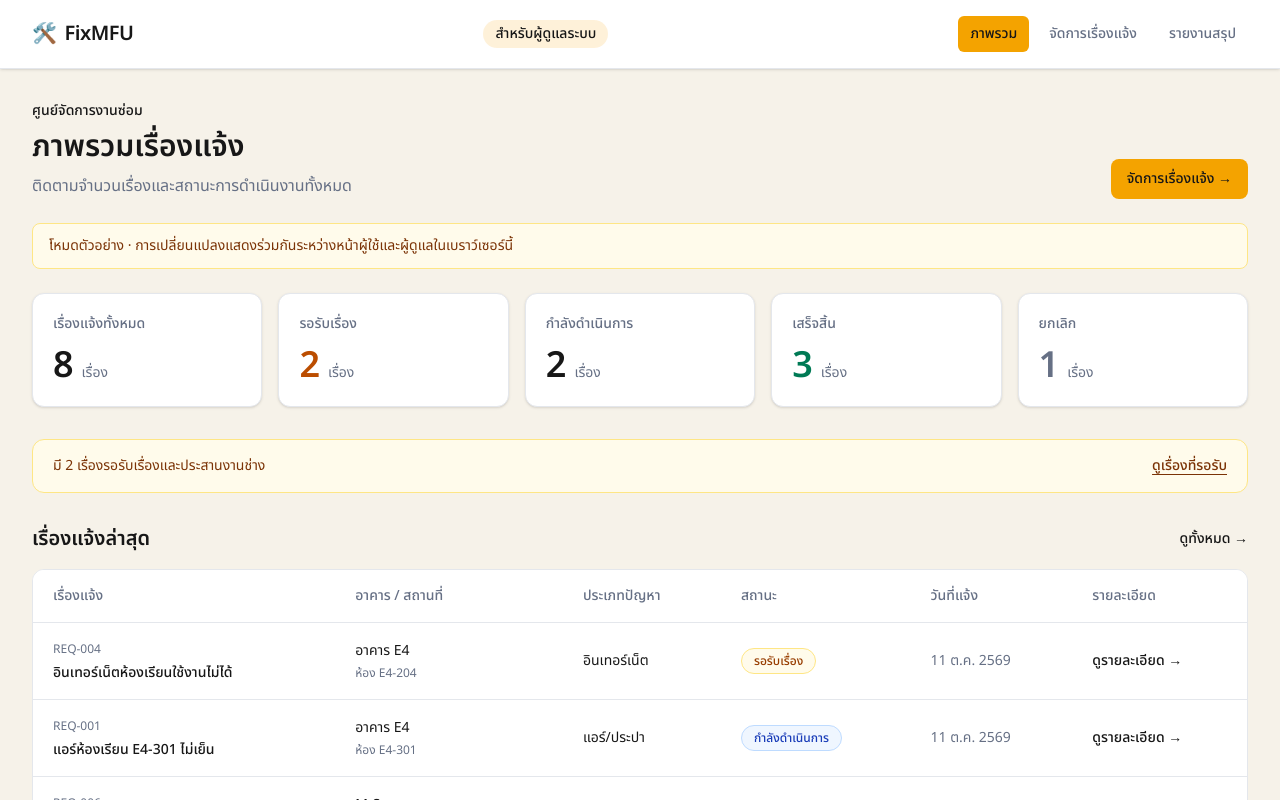
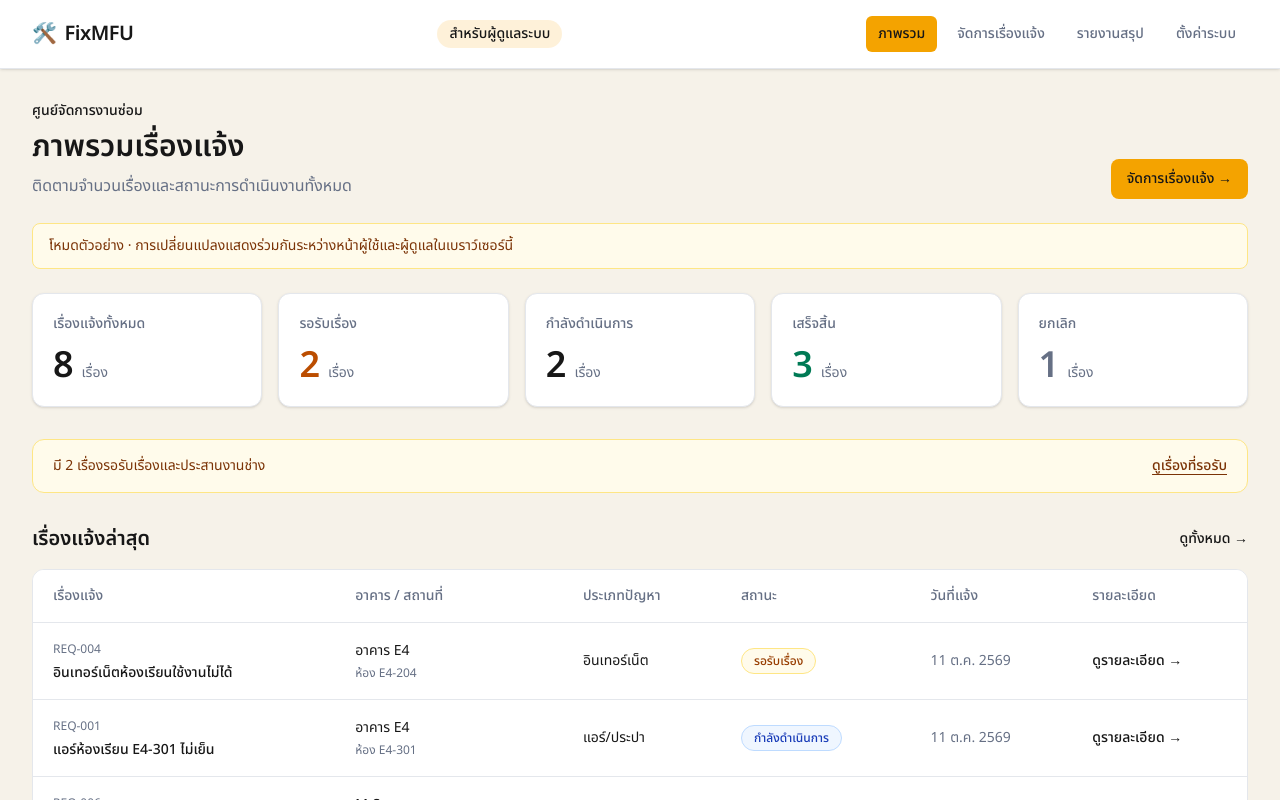
Before and after one commit to surachanon-Dev/FixMFU, a Next.js app: page /admin/dashboard in a window 1280 px wide. Shown: the top 800 px of the page. Built offline with nearby package versions, Linux system fonts and the light colour scheme.

Commit message:
แก้ไข nav bar admin

```diff
--- a/src/components/portal-navigation.tsx
+++ b/src/components/portal-navigation.tsx
@@ -8,6 +8,7 @@ const menus = {
     { href: "/admin/dashboard", label: "ภาพรวม" },
     { href: "/admin/tickets", label: "จัดการเรื่องแจ้ง" },
     { href: "/admin/reports", label: "รายงานสรุป" },
+    { href: "/admin/settings", label: "ตั้งค่าระบบ" },
   ],
   user: [
     { href: "/user", label: "ประวัติแจ้งซ่อม" },
```
